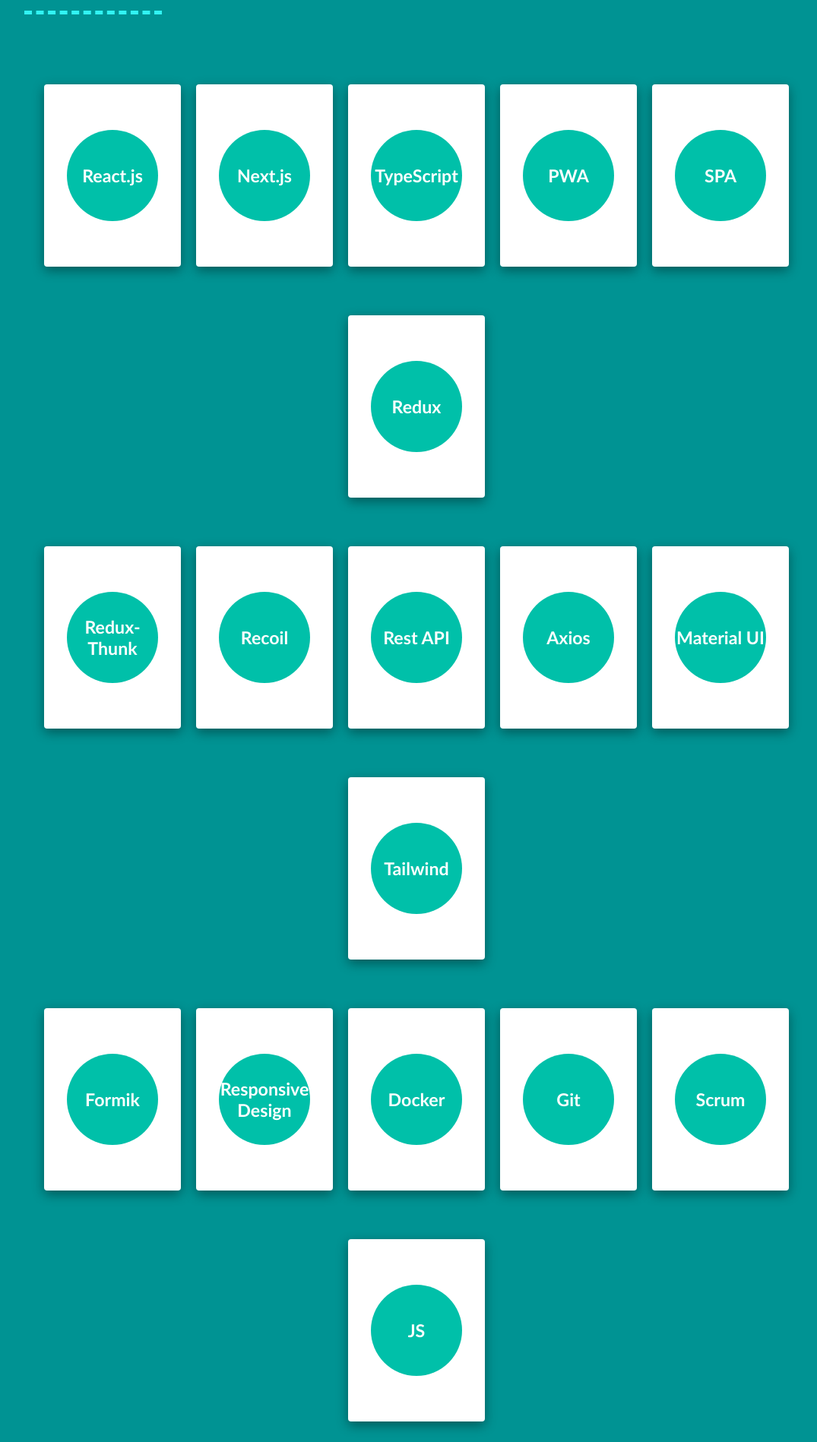
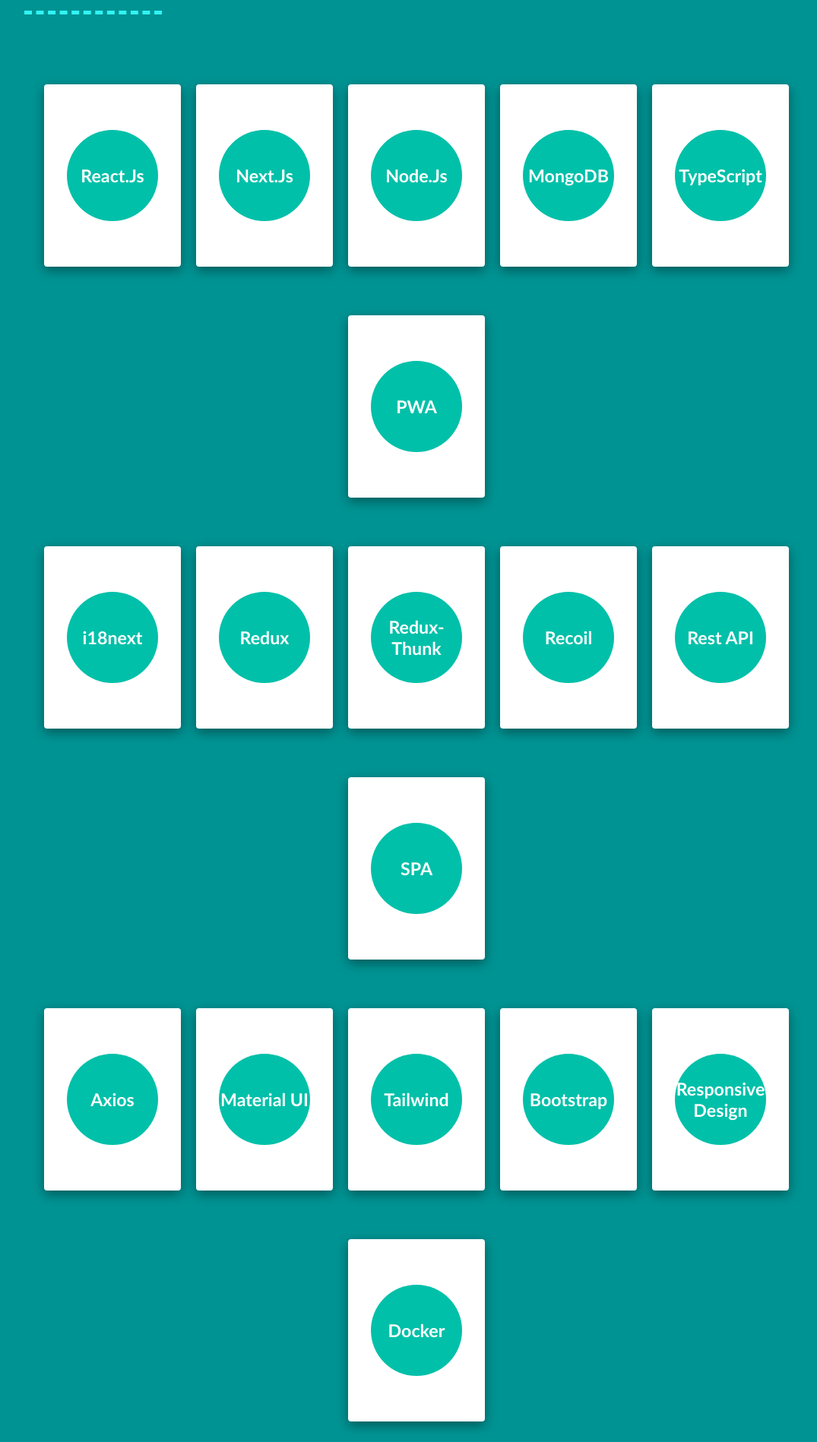
Before and after one commit to sina-olfati/sina-olfati-site, a React (Create React App) app: page /sina-olfati-site/resume in a window 1280 px wide. Shown: the part 642-2540 px from the top of the page at 76% size, without its empty margins (92-1167 px from the left). Built offline with nearby package versions, Linux system fonts and the light colour scheme; a web font is replaced by a local one.

Commit message:
updated skills cards

```diff
--- a/src/components/resume/skills/Skills.tsx
+++ b/src/components/resume/skills/Skills.tsx
@@ -31,10 +31,10 @@ const Skills = () => {
       <div className='skills-sub-container'>
         <h1 lang={language}>{t("resume-skills")}</h1>
         <div className='skills-cards-container reveal'>
-            <Cards skills={["React.js", "Next.js", "TypeScript", "PWA", "SPA", "Redux"]} />
-            <Cards skills={["Redux-Thunk", "Recoil", "Rest API", "Axios", "Material UI", "Tailwind",]} />
-            <Cards skills={["Formik", "Responsive\nDesign", "Docker", "Git", "Scrum", "JS"]} />
-            <Cards skills={["CSS", "HTML"]} />
+            <Cards skills={["React.Js", "Next.Js", "Node.Js", "MongoDB", "TypeScript", "PWA"]} />
+            <Cards skills={["i18next", "Redux", "Redux-Thunk", "Recoil", "Rest API", "SPA",]} />
+            <Cards skills={["Axios", "Material UI", "Tailwind", "Bootstrap", "Responsive Design", "Docker"]} />
+            <Cards skills={["Git", "Scrum", "JavaScript", "CSS", "HTML"]} />
         </div>
       </div>
     </div>
```
